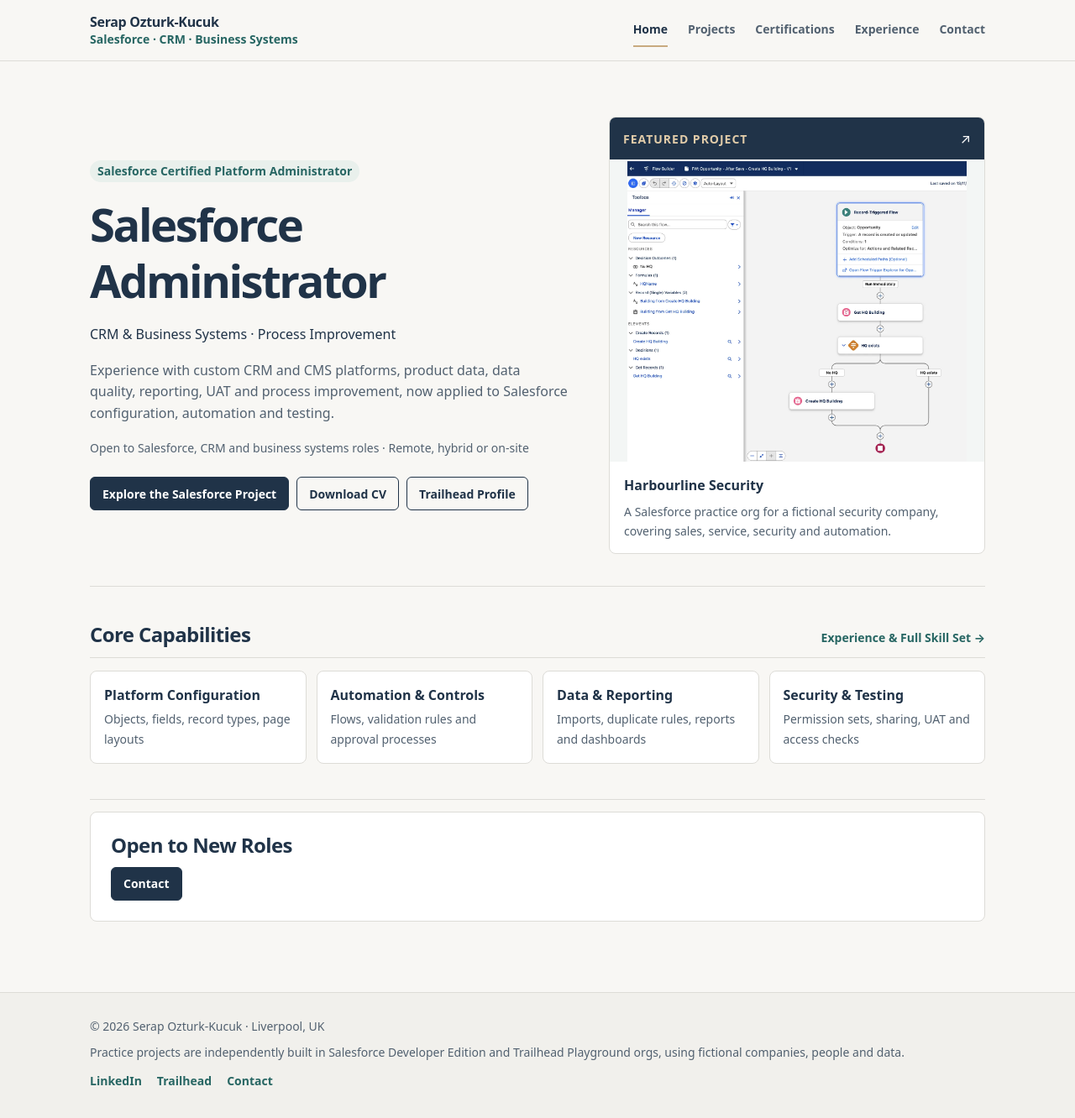
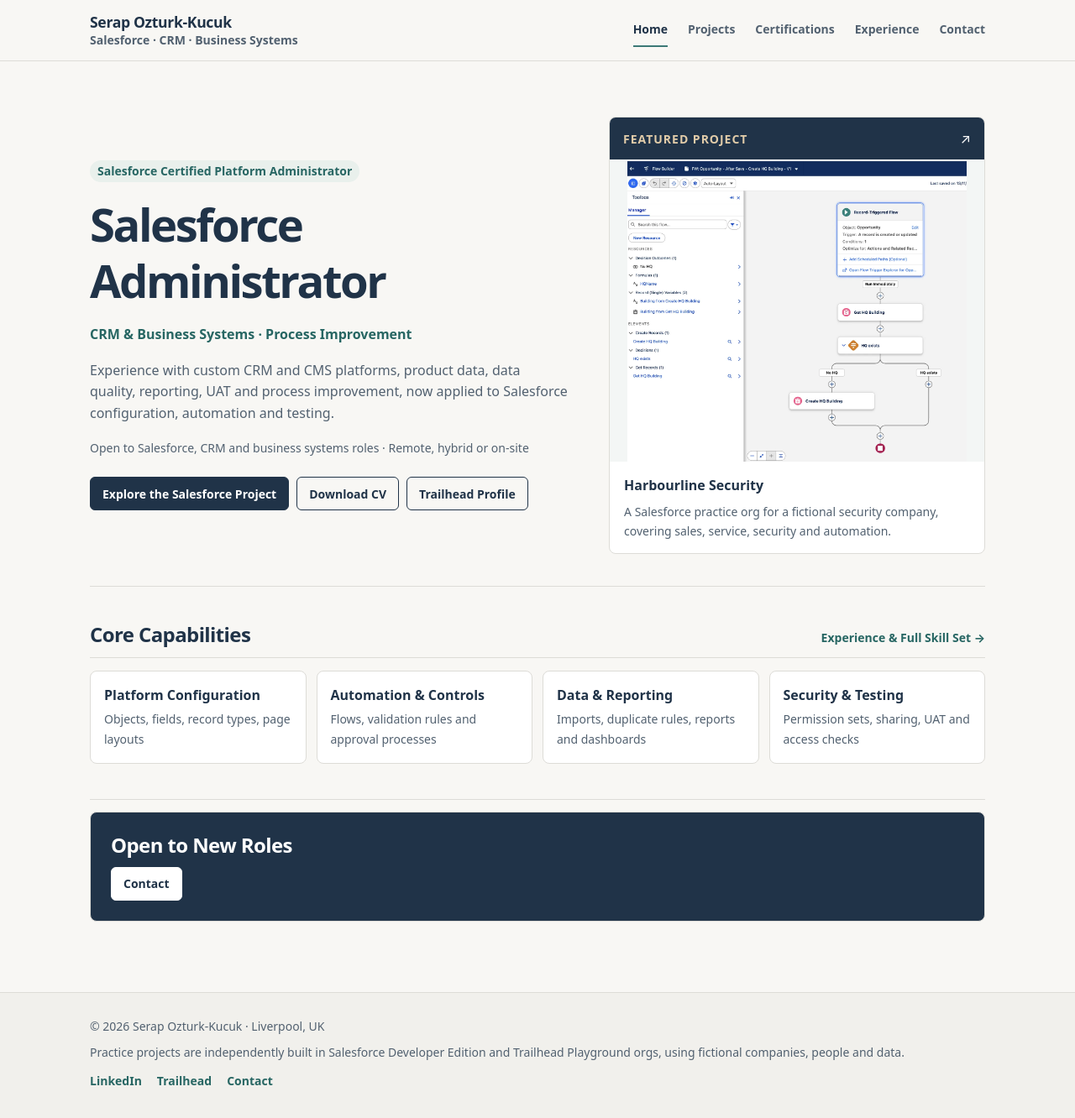
Before and after one commit to serapozturkkucuk/serapozturkkucuk.github.io, a Jekyll site: the page built from index.html, in a window 1280 px wide and 1333 px high. Shown: the whole window at 84% size. Built offline with Jekyll 4.4.1, drawn with Linux system fonts in a browser that asks for light colours.

Commit message:
Apply requested portfolio content and styling changes

```diff
--- a/assets/css/style.css
+++ b/assets/css/style.css
@@ -41,11 +41,11 @@ main.wrap {min-height:65vh;display:flex;flex-direction:column;align-items:stretc
 .site-head {position:sticky;top:0;z-index:20;background:rgba(248,247,244,.97);border-bottom:1px solid var(--line)}
 .head-row {display:flex;align-items:center;justify-content:space-between;gap:16px;padding-block:14px;position:relative;min-height:72px}
 .brand {display:grid;gap:1px;color:var(--ink);text-decoration:none;line-height:1.3}
-.brand-name {font-weight:740;letter-spacing:-.02em}
-.brand-sub {font-size:var(--fs-small);font-weight:600;color:var(--teal-ink)}
+.brand-name {font-size:1.1rem;font-weight:750;letter-spacing:-.02em;white-space:nowrap}
+.brand-sub {font-size:var(--fs-small);font-weight:600;color:var(--ink-soft)}
 .nav-links {display:flex;align-items:center;gap:24px;list-style:none;padding:0;margin:0}
 .nav-links a {display:block;padding:7px 0;border-bottom:2px solid transparent;color:var(--ink-soft);text-decoration:none;font-size:var(--fs-small);font-weight:650}
-.nav-links a:hover,.nav-links a[aria-current="page"] {color:var(--ink);border-bottom-color:var(--champagne)}
+.nav-links a:hover,.nav-links a[aria-current="page"] {color:var(--ink);border-bottom-color:var(--teal)}
 .mobile-menu {display:none}
 .mobile-menu summary {list-style:none;cursor:pointer}
 .mobile-menu summary::-webkit-details-marker {display:none}
@@ -92,6 +92,7 @@ main.wrap :is(.page-head > p, .block > p, .project-brief > p, .project-chapter >
 .home-hero {grid-template-columns:minmax(0,1.12fr) minmax(0,.88fr);align-items:center;gap:clamp(22px,4vw,48px)}
 .hero-copy {min-width:0;display:grid;justify-items:start;align-content:center;gap:17px}
 .hero-copy h1 {max-width:15ch}
+.home-role-line {font-size:var(--fs-body);font-weight:700;color:var(--teal-ink)}
 .hero-copy .lede {width:100%;max-width:none;line-height:1.6}
 .home-location {font-size:var(--fs-small)}
 .hero-copy .actions {margin-top:6px}
@@ -189,7 +190,10 @@ main.wrap :is(.page-head > p, .block > p, .project-brief > p, .project-chapter >
 /* Requested content layout adjustments */
 .experience-jobs .points {gap:5px}
 .home-end-links .contact-cta {gap:12px;padding:24px}
-.home-end-links .contact-cta h2 {color:var(--ink);font-size:var(--fs-heading)}
+.home-end-links .contact-cta {background:var(--ink);color:var(--on-navy)}
+.home-end-links .contact-cta h2 {color:var(--on-navy);font-size:var(--fs-heading)}
+.home-end-links .contact-cta .btn.primary {background:var(--surface);color:var(--ink);border-color:var(--surface)}
+.home-end-links .contact-cta .btn.primary:hover {background:var(--teal-soft);color:var(--ink);border-color:var(--teal)}
 .home-end-links .contact-cta p {color:var(--ink-soft);font-size:var(--fs-body)}
 .contact-link-grid {display:grid;grid-template-columns:repeat(2,minmax(0,1fr));gap:15px}
 .contact-link-card {display:flex;align-items:center;gap:15px;min-width:0;min-height:112px;padding:22px;border:1px solid var(--line);border-radius:var(--radius);background:var(--surface);color:var(--ink);text-decoration:none}
@@ -252,7 +256,7 @@ figure.shot figcaption {font-size:var(--fs-small);color:var(--ink-soft)}
 .case-decision {display:grid;gap:11px;padding:18px 0;border-bottom:1px solid var(--line)}
 .case-fixes {display:grid;gap:0}
 .case-fix {display:grid;gap:9px;padding:18px 0;border-bottom:1px solid var(--line)}
-.case-fix h3 {margin:0}
+.case-fix h4 {margin:0;font-size:var(--fs-body);font-weight:720;line-height:1.23;letter-spacing:-.025em}
 .case-fix .case-lesson {color:var(--ink);font-weight:600}
 .case-fix .case-lesson strong {font-weight:750}
 
@@ -338,7 +342,7 @@ figure.shot figcaption {font-size:var(--fs-small);color:var(--ink-soft)}
 @media(max-width:560px){
   main.wrap {gap:30px;padding-block:27px 56px}
   .head-row {min-height:68px;padding-block:10px}
-  .brand-name {font-size:var(--fs-small)}
+  .brand-name {font-size:clamp(.8rem,3.4vw,1rem)}
   .brand-sub {font-size:var(--fs-small);letter-spacing:0}
   .home-skill-grid {grid-template-columns:minmax(0,1fr);gap:10px}
   .value-grid {grid-template-columns:minmax(0,1fr)}
```
